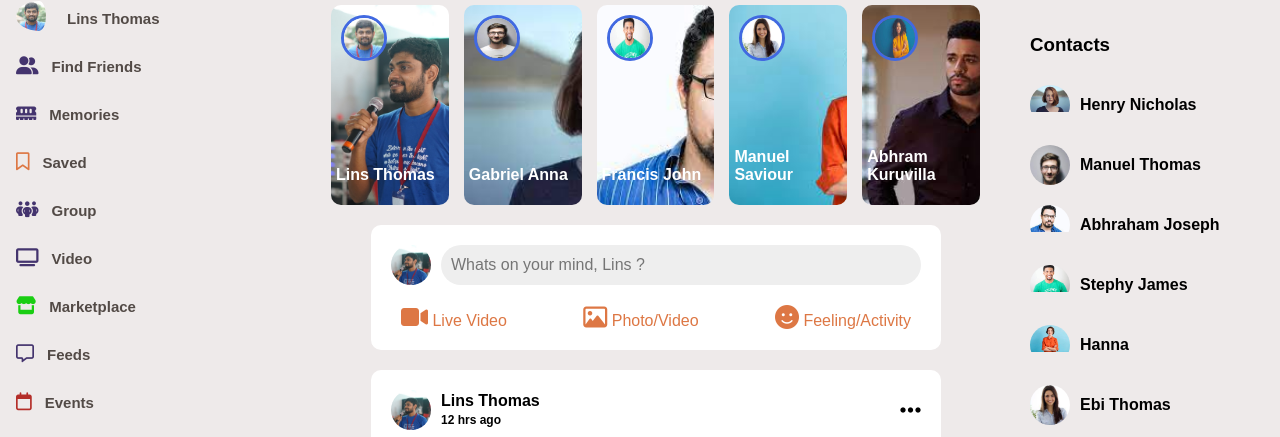
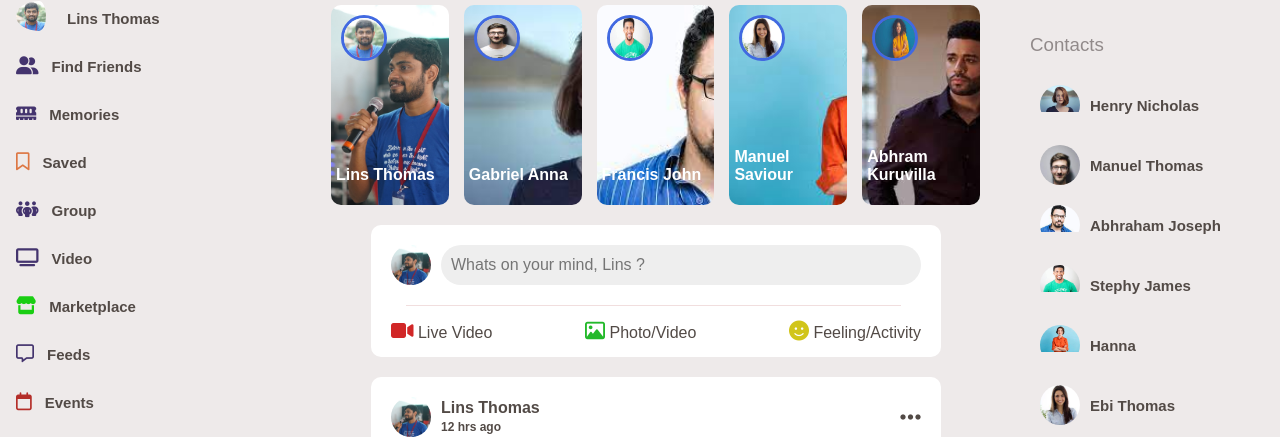
Before and after one commit to Lins-Thomas-au45/face_book-_clone, a plain HTML site: page index.html in a window 1280 px wide. Shown: the part 60-497 px from the top of the page. Drawn offline with nearby package versions, Linux system fonts and the light colour scheme.

Commit message:
facebook completed

```diff
--- a/index.html
+++ b/index.html
@@ -162,17 +162,17 @@
                              </div>
                         <input type="text" placeholder="Whats on your mind, Lins ?">
                         </div>
-
+                         <div class="line"></div>
                         <div class="post-bottom">
-                            <div class="action">
+                            <div class="action-add">
                                  <i class="fa fa-video"></i>
                                 <span>Live Video</span>
                             </div>
-                             <div class="action">
+                             <div class="action-add">
                                 <i class="far fa-image"></i>
                                 <span>Photo/Video</span>
                              </div>
-                            <div class="action">
+                            <div class="action-add">
                                 <i class="fa fa-smile"></i>
                                 <span>Feeling/Activity</span>
                             </div>
--- a/styles.css
+++ b/styles.css
@@ -2,6 +2,7 @@
 body{
     background-color: #EEEAEA;
     margin: 0;
+    color: rgb(82, 74, 70);
     font-family: Arial, Helvetica, sans-serif;
 }
 
@@ -197,7 +198,7 @@ i:active{
 
 .options h3{
     font-size: 15px;
-    color: rgb(82, 74, 70);
+
     margin-left: 5px;
 }
 
@@ -243,6 +244,22 @@ i:active{
 
 .story:hover >img{
     transform: scale(1.05);
+}
+
+.action-add .fa-video{
+    color: rgb(209, 39, 39);
+    font-size: 20px;
+
+}
+.action-add .fa-image{
+    color: rgb(35, 185, 42);
+    font-size: 20px;
+
+}
+.action-add .fa-smile{
+    color: rgb(209, 197, 26);
+    font-size: 20px;
+
 }
 
 .dp-container{
@@ -363,6 +380,15 @@ i:active{
     color: #d74;
 }
 
+
+.line{
+    width: 90%;
+    background-color: #f1dede;
+    height: 1px;
+    margin-top: 10px;
+    margin-bottom: 10px;
+    margin-left: 25px;
+}
 /*********Right section**********************/
 
 
@@ -396,6 +422,7 @@ i:active{
     height: 40px;
     border-radius: 50%;
     overflow: hidden;
+    margin-left: 10px;
 
 }
 
@@ -411,3 +438,11 @@ i:active{
 .name2{
     margin-left: 10px;
 }
+.name2 h4{
+    font-size: 15px;
+}
+
+.contact h3{
+    color: #918a8a;
+    font-weight: 300;
+}
```
